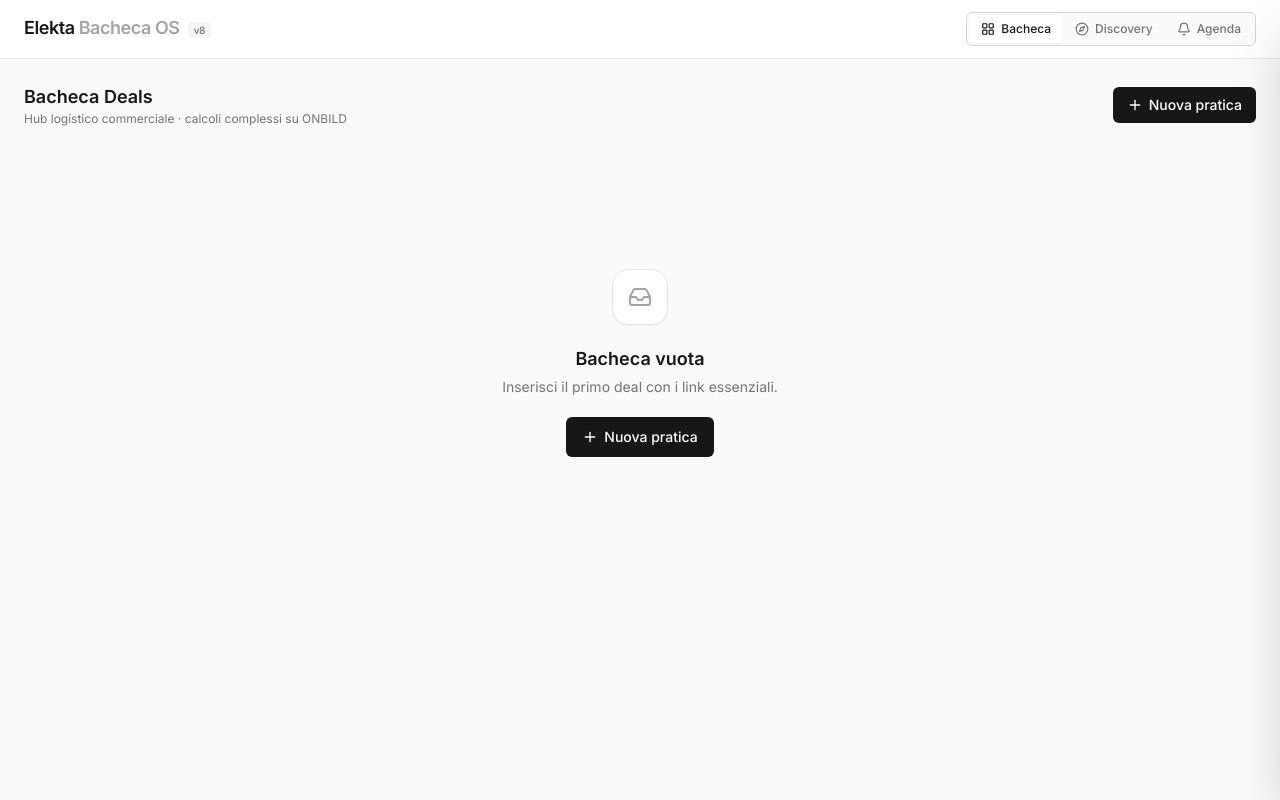
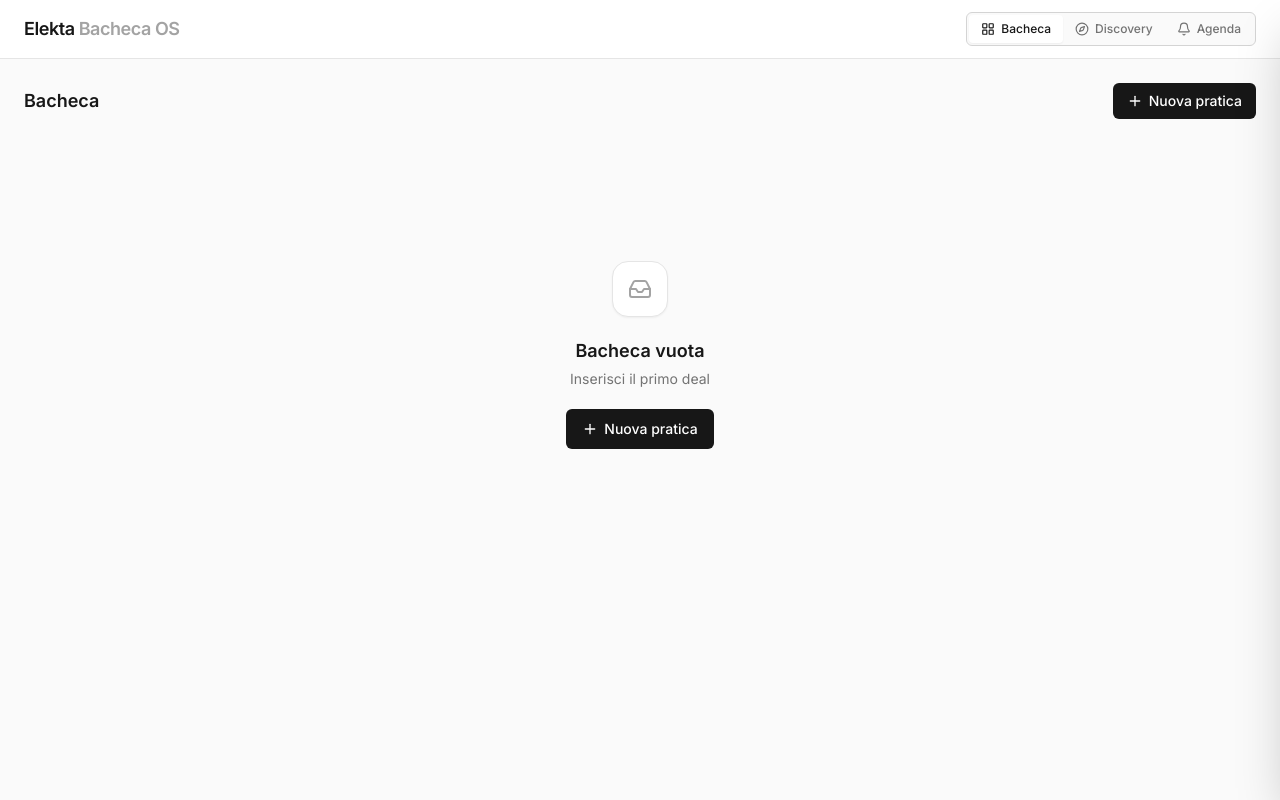
Before and after one commit to tropicalblackie/elekta-bacheca-os, a React (Vite) app: page / in a window 1280 px wide. Built offline with nearby package versions, Linux system fonts and the light colour scheme.

Commit message:
chore: refine UI - remove v8 badge, update labels and empty state text

```diff
--- a/src/App.jsx
+++ b/src/App.jsx
@@ -1327,7 +1327,7 @@ function BachecaDeals({ deals, dispatch, zones, commandOpenDealId, onCommandOpen
   return (
     <>
       <div className="mb-4 flex flex-wrap items-center justify-between gap-3">
-        <div><h1 className="text-lg font-semibold text-neutral-900">Bacheca Deals</h1><p className="text-xs text-neutral-500">Hub logistico commerciale · calcoli complessi su ONBILD</p></div>
+        <div><h1 className="text-lg font-semibold text-neutral-900">Bacheca</h1></div>
         <div className="flex flex-wrap items-center gap-2">
           {!isEmpty && (
             <>
@@ -1354,7 +1354,7 @@ function BachecaDeals({ deals, dispatch, zones, commandOpenDealId, onCommandOpen
         <div className="flex min-h-[55vh] flex-col items-center justify-center text-center">
           <div className="flex h-14 w-14 items-center justify-center rounded-2xl border border-neutral-200 bg-white shadow-sm"><Inbox className="h-6 w-6 text-neutral-400" /></div>
           <h2 className="mt-5 text-lg font-semibold text-neutral-900">Bacheca vuota</h2>
-          <p className="mt-1 max-w-sm text-sm text-neutral-500">Inserisci il primo deal con i link essenziali.</p>
+          <p className="mt-1 max-w-sm text-sm text-neutral-500">Inserisci il primo deal</p>
           <button onClick={openNew} className="mt-5 inline-flex items-center gap-1.5 rounded-md bg-neutral-900 px-4 py-2.5 text-sm font-medium text-white hover:bg-neutral-800"><Plus className="h-4 w-4" />Nuova pratica</button>
         </div>
       ) : (
@@ -1691,7 +1691,7 @@ export default function ElektaBachecaOS() {
     <div className="min-h-screen bg-neutral-50 text-neutral-900 antialiased" style={{ fontFamily: "Inter, system-ui, -apple-system, sans-serif" }}>
       <header className="sticky top-0 z-30 border-b border-neutral-200 bg-white/95 backdrop-blur">
         <div className="mx-auto flex max-w-7xl items-center justify-between px-6 py-3">
-          <span className="text-lg font-semibold tracking-tight">Elekta <span className="text-neutral-400">Bacheca OS</span> <span className="ml-1 rounded bg-neutral-100 px-1.5 py-0.5 text-[10px] font-medium text-neutral-500 tabular-nums">v8</span></span>
+          <span className="text-lg font-semibold tracking-tight">Elekta <span className="text-neutral-400">Bacheca OS</span></span>
           <nav className="flex rounded-md border border-neutral-300 bg-neutral-50 p-0.5">
             <button onClick={() => setTab("bacheca")} className={`flex items-center gap-1.5 rounded px-3 py-1.5 text-xs font-medium transition ${tab === "bacheca" ? "bg-white text-neutral-900 shadow-sm" : "text-neutral-500 hover:text-neutral-700"}`}>
               <LayoutGrid className="h-3.5 w-3.5" />Bacheca
```
